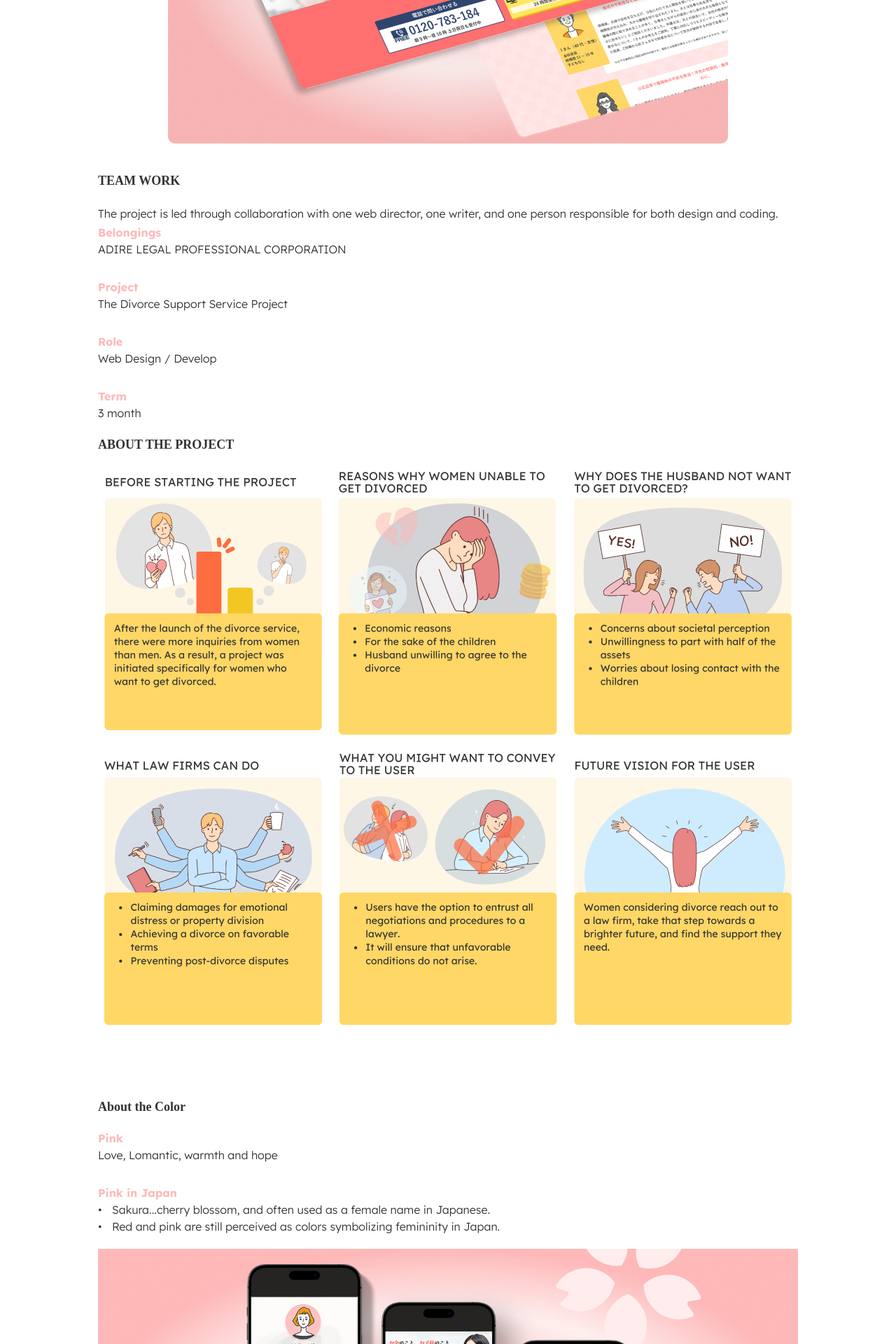
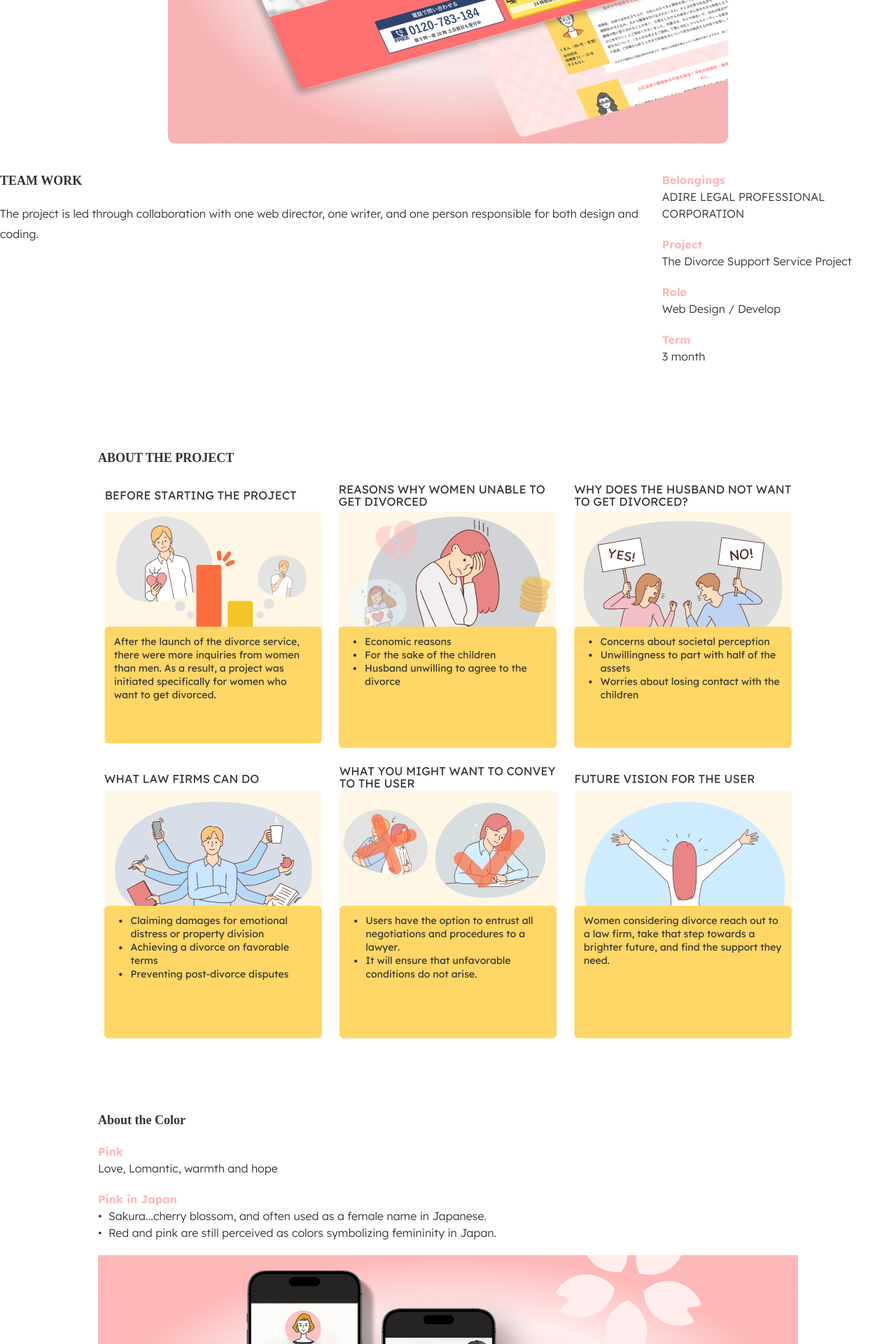
Before and after one commit to shenhe304/portfolio, a PHP site: page /works/web-rikon.html in a window 1280 px wide; the page is wider, and only the part inside the window is pictured. Shown: the part 553-2473 px from the top of that part at 70% size. Run offline with PHP 8.4, Linux system fonts and the light colour scheme; some web fonts are replaced.

Commit message:
modify design

```diff
--- a/gulp_src/scss/layout/_l-layout.scss
+++ b/gulp_src/scss/layout/_l-layout.scss
@@ -20,7 +20,7 @@ dt{
 }
 
 dd{
-    margin-bottom: 30px;
+    margin-bottom: 20px;
 
     &:last-child{
         margin-bottom: 0;
--- a/gulp_src/scss/object/component/_c-title.scss
+++ b/gulp_src/scss/object/component/_c-title.scss
@@ -47,7 +47,7 @@
 @include sp{
     .c-title-lv1{
         margin-bottom: 20px;
-        font-size: 23px;
+        font-size: 22px;
         font-family: 'Inknut Antiqua', serif;
 
         &--large{
--- a/gulp_src/scss/object/project/_p-work-details.scss
+++ b/gulp_src/scss/object/project/_p-work-details.scss
@@ -30,13 +30,18 @@
         }
         &__mainVisual{
             width: 720px;
-            margin: 0 auto;
+            margin: 0 auto 40px;
             border-radius: 10px;
         }
         &__h1{
             width: 720px;
             margin: 0 auto 20px;
             text-align: center;
+        }
+        &__wrap{
+            display: flex;
+            justify-content: center;
+            gap: 0 30px;
         }
     }
 }
@@ -48,10 +53,10 @@
         }
         &__mainVisual{
             width: 100%;
+            margin-bottom: 30px;
             border-radius: 10px;
         }
         &__h1{
-            width: 355px;
             margin: 0 auto 20px;
             text-align: center;
         }
--- a/gulp_src/scss/object/utility/_u-list.scss
+++ b/gulp_src/scss/object/utility/_u-list.scss
@@ -3,7 +3,7 @@
 
 
 .u-list-disc {
-    margin-left: 20px;
+    margin-left: 15px;
     position: relative;
 }
 
@@ -13,5 +13,5 @@
     font-size: 16px;
     margin-right: 8px;
     position: absolute;
-    left: -20px;
+    left: -15px;
 }
--- a/works/web-rikon.html
+++ b/works/web-rikon.html
@@ -22,11 +22,11 @@
 
     </header>
     <main>
-        <section class="l-containerWorks p-work-details__top">
+        <section class="p-work-details__top">
             <h1 class="c-title-lv1 p-work-details__h1">The design of Landing Page</h1>
             <img src="../assets/img/top/mv-work-rikon.jpg" alt="main visual of new website" class="p-work-details__mainVisual">
-            <div class="p-work-detaiks__wrap">
-                <div class="p-work-details__item">
+            <div class="p-work-details__wrap">
+                <div class="l-containerWorks p-work-details__item">
                     <h2 class="c-title-lv2">TEAM WORK</h2>
                     <p>The project is led through collaboration with one web director, one writer, and one person responsible for both design and coding.</p>
                 </div>
@@ -49,7 +49,9 @@
         <div class="l-containerWorks">
             <section class="js-scrollUp">
                 <h2 class="c-title-lv2">ABOUT THE PROJECT</h2>
-                <img src="../assets/img/works/img-story-rikon.png" alt="story board">
+                <a href="https://shenhe304.github.io/portfolio/assets/img/works/img-story-rikon.png">
+                    <img src="../assets/img/works/img-story-rikon.png" alt="story board">
+                </a>
             </section>
 
             <section class="js-scrollUp">
@@ -106,8 +108,8 @@
             <section id="p-work-details__related">
                 <h2 class="c-title-lv2">Other works</h2>
                 <div class="p-work-details__wrap">
-                    <img src="../assets/img/top/mv-work-syohin.jpg" alt="details of design for smart phone">
-                    <img src="../assets/img/top/mv-work-syohin.jpg" alt="details of design for smart phone">
+                    <img src="../assets/img/top/mv-work-syohin.jpg" alt="details of design for smart phone" class="u-w50">
+                    <img src="../assets/img/top/mv-work-syohin.jpg" alt="details of design for smart phone" class="u-w50">
                 </div>
             </section>
 
```
Also changed, not shown: assets/css/style.css.
